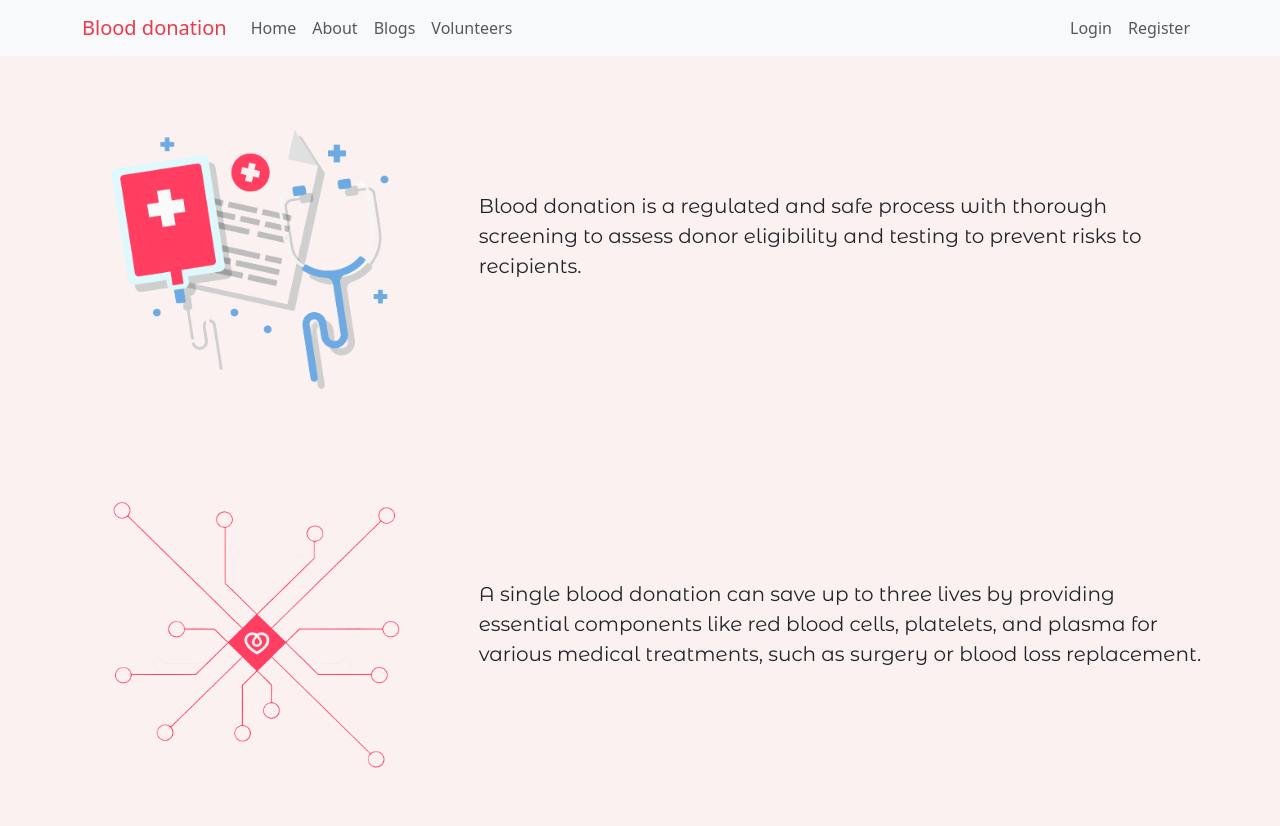
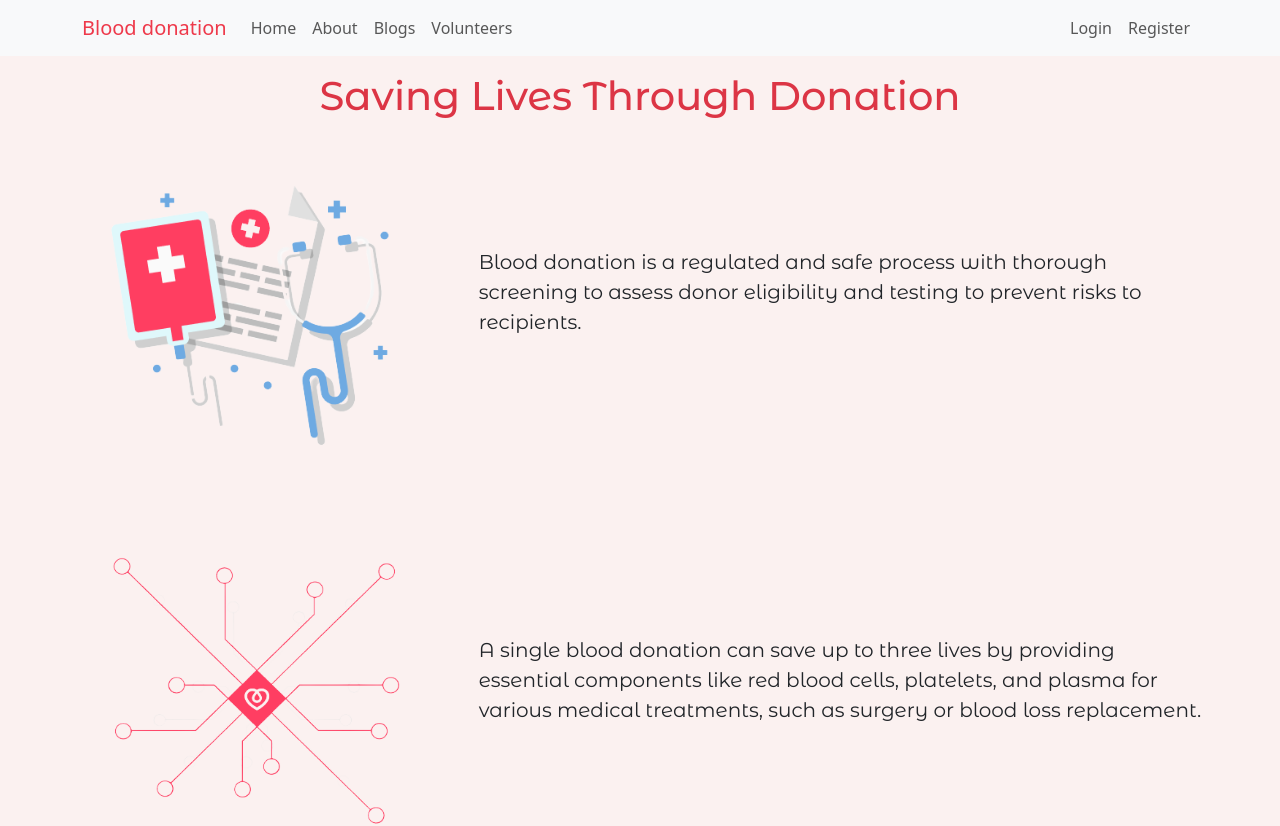
Before and after one commit to HadeerHassan28/Blood-Donation-App, a React (Create React App) app: page /blogs in a window 1280 px wide. Shown: the top 826 px of the page. Built offline with nearby package versions, Linux system fonts and the light colour scheme.

Commit message:
title is added

```diff
--- a/src/Components/Blogs/Blogs.jsx
+++ b/src/Components/Blogs/Blogs.jsx
@@ -36,9 +36,12 @@ const Blogs = () => {
   ];
   return (
     <div className="container-fluid">
+      <h1 className={`text-danger mt-3  text-center ${styles.h1}`}>
+        Saving Lives Through Donation
+      </h1>
       {imgsPrag.map((img, index) => (
         <div
-          className="row d-flex align-items-center justify-content-end mb-5 mx-5 mt-3"
+          className="row d-flex align-items-center justify-content-end mb-5 mx-5 "
           key={img.id}
         >
           <div className="col-md-4">
--- a/src/Components/Blogs/Blogs.module.css
+++ b/src/Components/Blogs/Blogs.module.css
@@ -1,5 +1,8 @@
+h1,
 .p {
   font-family: "Montserrat Alternates", sans-serif;
+}
+.p {
   font-size: 20px;
   margin-left: 20px;
 }
```
